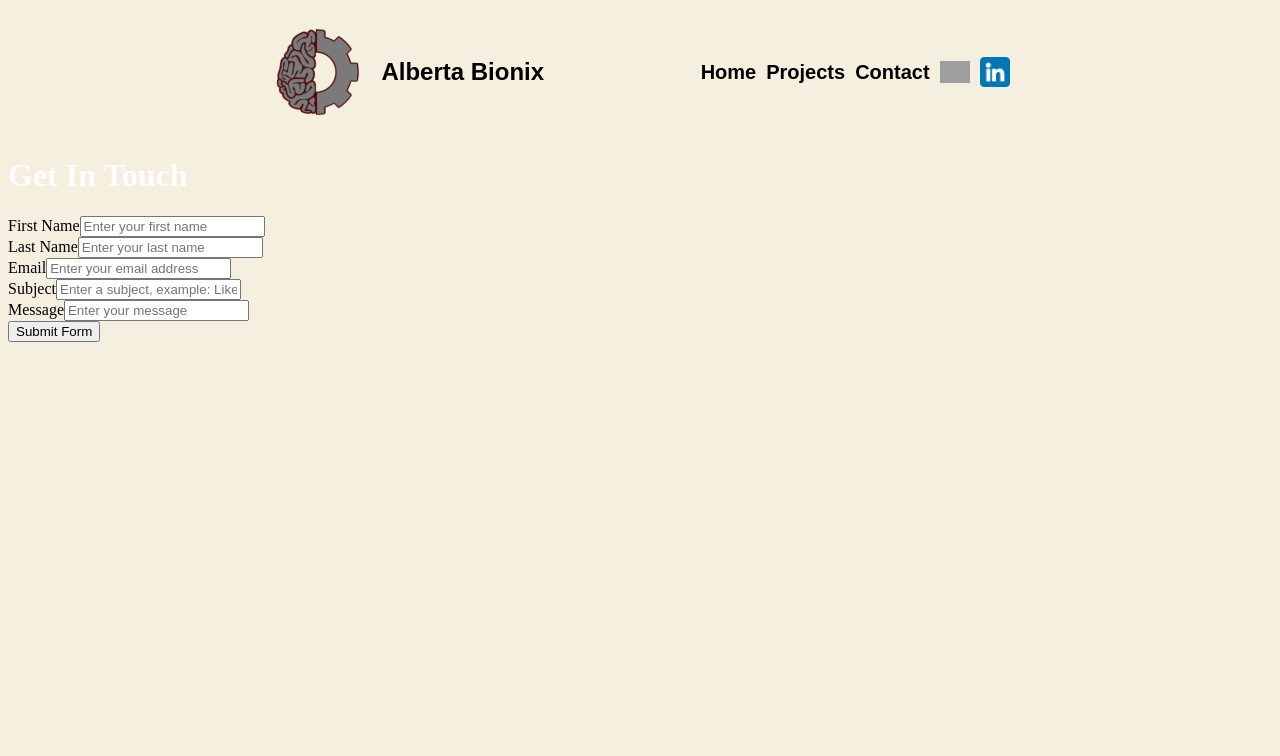
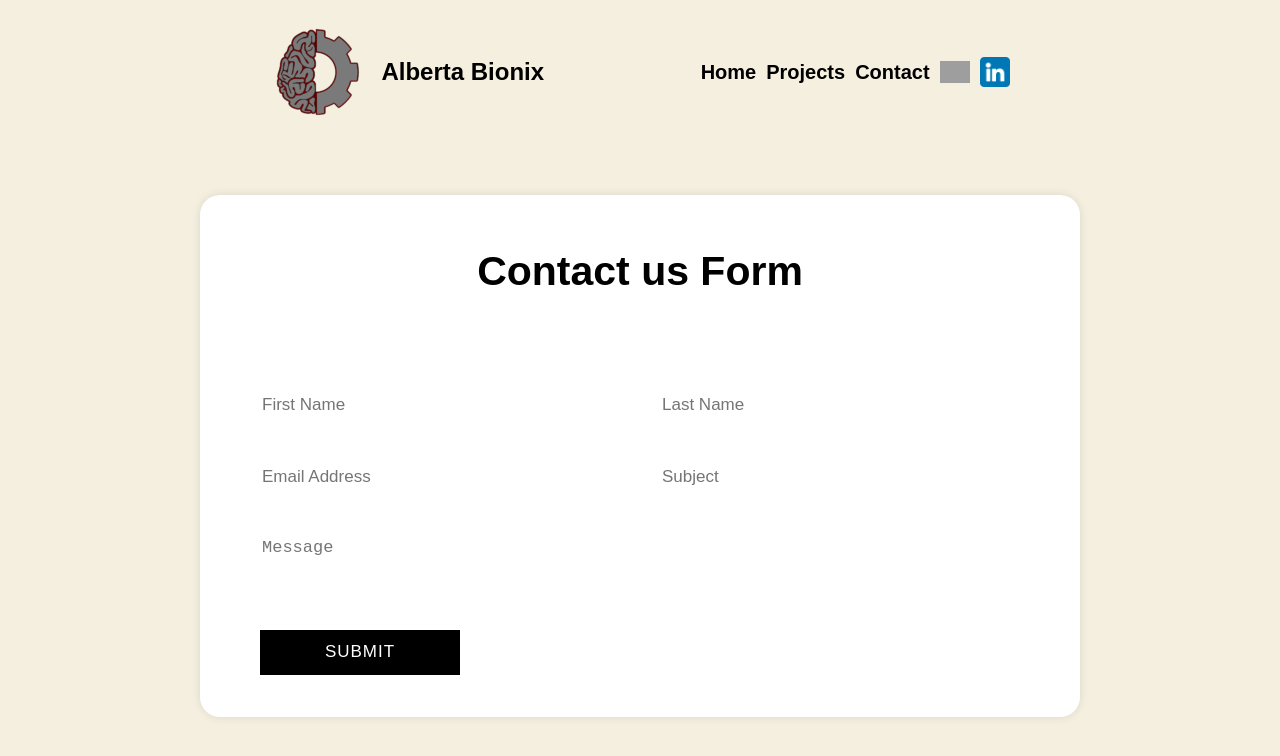
Before and after one commit to albertabionix/Website, a React (Vite) app in the folder biomedwebsite/: page /contact in a window 1280 px wide. Shown: the top 756 px of the page. Built offline with nearby package versions, Linux system fonts and the light colour scheme; grey boxes are pictures that could not be loaded.

Commit message:
contact page styling needs changfes

```diff
--- a/biomedwebsite/src/pages/contact.jsx
+++ b/biomedwebsite/src/pages/contact.jsx
@@ -29,32 +29,73 @@ export default function Contact() {
     };
 
     return (
-        <div className='contact'>
+        // <div className='contact'>
+        //     <div className='contact_group'>
+        //         <h1> Get In Touch</h1>
+        //         <form onSubmit={onSubmit} className='form'>
+        //             <div className='inputs'>
+        //                 {/* <label>First Name</label> */}
+        //                 <input type='text' placeholder="Enter your first name" required />
+        //             </div>
+        //             <div className='inputs'>
+        //                 {/* <label>Last Name</label> */}
+        //                 <input type='text' placeholder="Enter your last name" required />
+        //             </div>
+        //             <div className='inputs'>
+        //                 {/* <label>Email</label> */}
+        //                 <input type='text' placeholder="Enter your email address" required />
+        //             </div>
+        //             <div className='inputs'>
+        //                 {/* <label>Subject</label> */}
+        //                 <input type='text' placeholder="Enter a subject, example: Like to know more " required />
+        //             </div>
+        //             <div className='inputs'>
+        //                 <label>Message</label>
+        //                 <input type='text' placeholder="Enter your message" required />
+        //             </div>
+        //             <div className='inputs'>
+        //                 <button>Submit Form</button>
+        //             </div>
+        //         </form>
+        //     </div>
+        // </div>
+
+        <div class="contact">
             <div className='contact_group'>
-                <h1> Get In Touch</h1>
-                <form onSubmit={onSubmit} className='form'>
-                    <div className='inputs'>
-                        <label>First Name</label>
-                        <input type='text' placeholder="Enter your first name" required />
+                <div class="title">
+                    <h1>Contact us Form</h1>
+                </div>
+                <form onSubmit={onSubmit}>
+                    <div class="form-row">
+                        <div class="input-data">
+                            <input type="text" placeholder='First Name' required />
+                            <div class="underline"></div>
+                        </div>
+                        <div class="input-data">
+                            <input type="text" placeholder='Last Name' required />
+                            <div class="underline"></div>
+                        </div>
                     </div>
-                    <div className='inputs'>
-                        <label>Last Name</label>
-                        <input type='text' placeholder="Enter your last name" required />
+                    <div class="form-row">
+                        <div class="input-data">
+                            <input type="text" placeholder='Email Address' required />
+                            <div class="underline"></div>
+                        </div>
+                        <div class="input-data">
+                            <input type="text" placeholder='Subject' required />
+                            <div class="underline"></div>
+                        </div>
                     </div>
-                    <div className='inputs'>
-                        <label>Email</label>
-                        <input type='text' placeholder="Enter your email address" required />
+                    <div class="form-row">
+                        <div class="input-data textarea">
+                            <textarea rows="8" cols="80" placeholder='Message' required></textarea>
+                        </div>
                     </div>
-                    <div className='inputs'>
-                        <label>Subject</label>
-                        <input type='text' placeholder="Enter a subject, example: Like to know more " required />
-                    </div>
-                    <div className='inputs'>
-                        <label>Message</label>
-                        <input type='text' placeholder="Enter your message" required />
-                    </div>
-                    <div className='inputs'>
-                        <button>Submit Form</button>
+                    <div class="form-row submit-btn">
+                        <div class="input-data">
+                            <div class="inner"></div>
+                            <input type="submit" value="submit" />
+                        </div>
                     </div>
                 </form>
             </div>
--- a/biomedwebsite/src/pages/projects.jsx
+++ b/biomedwebsite/src/pages/projects.jsx
@@ -47,6 +47,7 @@ export default function Projects() {
 
                 <div className="past_projects">
                     <div className="alex_exo">
+                        <div className="proj_details_group">
                             <div className="proj_details">
                                 <h1>ALEX Exoskeleton</h1>
                                 <h2>2018 – 2021</h2>
@@ -57,6 +58,7 @@ export default function Projects() {
                             </div>
                         </div>
                     </div>
+                </div>
 
             </div>
         </div>
--- a/biomedwebsite/src/styles/contact.css
+++ b/biomedwebsite/src/styles/contact.css
@@ -1,16 +1,209 @@
-.contact {
+.contact {}
 
-}
 .contact_group {
     display: flex;
     flex-direction: column;
+    align-items: center;
 }
-.form {
 
+.form {}
+
+.inputs {}
+
+.inputs>label {
+    color: black;
+    /* #F5EFE0 */
 }
-.inputs {
 
+
+
+@import url('https://fonts.googleapis.com/css?family=Poppins:400,500,600,700&display=swap');
+
+/* * {
+    margin: 0;
+    padding: 0;
+    outline: none;
+    box-sizing: border-box;
+    font-family: 'Poppins', sans-serif;
+} */
+
+/* body {
+    display: flex;
+  align-items: center;
+  justify-content: center;
+    min-height: 100vh;
+    padding: 10px;
+    font-family: 'Poppins', sans-serif;
+    background: linear-gradient(115deg, #56d8e4 10%, #9f01ea 90%);
+} */
+
+.contact_group {
+    display: flex;
+    max-width: 800px;
+    background: #fff;
+    width: 800px;
+    padding: 25px 40px 10px 40px;
+    border-radius: 20px;
+    box-shadow: 0px 0px 10px rgba(0, 0, 0, 0.1);
 }
-.inputs > label {
+
+.contact_group .title > h1 {
+    text-align: center;
+    font-size: 41px;
+    font-weight: 600;
+    font-family: 'Poppins', sans-serif;
     color: black;
+    /* background: -webkit-linear-gradient(right, #56d8e4, #9f01ea, #56d8e4, #9f01ea); */
+    /* -webkit-background-clip: text; */
+    /* -webkit-text-fill-color: transparent; */
 }
+
+.contact_group form {
+    padding: 30px 0 0 0;
+}
+
+.contact_group form .form-row {
+    display: flex;
+    margin: 32px 0;
+}
+
+.contact {
+    font-family: "Readex Pro", sans-serif;
+    display: flex;
+    justify-content: center;
+    align-items: center;
+    height: 80vh;
+}
+
+form .form-row .input-data {
+    width: 100%;
+    height: 40px;
+    margin: 0 20px;
+    position: relative;
+}
+
+form .form-row .textarea {
+    height: 70px;
+}
+
+.input-data input,
+.textarea textarea {
+    display: block;
+    width: 100%;
+    height: 100%;
+    border: none;
+    font-size: 17px;
+    border-bottom: 2px solid rgb(255, 255, 255);
+}
+
+/* .input-data input:focus~label,
+.textarea textarea:focus~label,
+.input-data input:valid~label,
+.textarea textarea:valid~label {
+    transform: translateY(-20px);
+    font-size: 14px;
+    color: white;
+} */
+
+.textarea textarea {
+    resize: none;
+    padding-top: 10px;
+}
+
+.input-data label {
+    position: absolute;
+    pointer-events: none;
+    bottom: 10px;
+    font-size: 16px;
+    transition: all 0.3s ease;
+}
+
+.textarea label {
+    width: 100%;
+    bottom: 40px;
+    background: #fff;
+}
+
+.input-data .underline {
+    position: absolute;
+    bottom: 0;
+    height: 2px;
+    width: 100%;
+}
+
+.input-data .underline:before {
+    position: absolute;
+    content: "";
+    height: 2px;
+    width: 100%;
+    background: #3498db;
+    transform: scaleX(0);
+    transform-origin: center;
+    transition: transform 0.3s ease;
+}
+
+.input-data input:focus~.underline:before,
+.input-data input:valid~.underline:before,
+.textarea textarea:focus~.underline:before,
+.textarea textarea:valid~.underline:before {
+    transform: scale(1);
+}
+
+.submit-btn .input-data {
+    overflow: hidden;
+    height: 45px !important;
+    width: 25% !important;
+}
+
+.submit-btn .input-data .inner {
+    height: 100%;
+    width: 300%;
+    position: absolute;
+    left: -100%;
+    background: black;
+    transition: all 0.4s;
+}
+
+.submit-btn .input-data:hover .inner {
+    left: 0;
+}
+
+.submit-btn .input-data input {
+    background: none;
+    border: none;
+    color: #fff;
+    font-size: 17px;
+    font-weight: 500;
+    text-transform: uppercase;
+    letter-spacing: 1px;
+    cursor: pointer;
+    position: relative;
+    z-index: 2;
+}
+
+.form-row submit-btn {
+    display: flex;
+    align-items: center;
+}
+
+@media (max-width: 700px) {
+    .container .text {
+        font-size: 30px;
+    }
+
+    .container form {
+        padding: 10px 0 0 0;
+    }
+
+    .container form .form-row {
+        display: block;
+    }
+
+    form .form-row .input-data {
+        margin: 35px 0 !important;
+    }
+
+    .submit-btn .input-data {
+        width: 40% !important;
+    }
+}
--- a/biomedwebsite/src/styles/projects.css
+++ b/biomedwebsite/src/styles/projects.css
@@ -4,6 +4,7 @@
     display: flex;
     flex-direction: column;
     align-items: center;
+    width: 100%;
 }
 .current_projects_group, .past_projects {
     /* width: 100%; */
@@ -22,6 +23,8 @@
 .proj_details_group {
     display: flex;
     flex-direction: row;
+    justify-content: space-between;
+    width: 100%;
 }
 .proj_details {
     width: 500px;
```
Lines whose indentation alone changed are shown as unchanged.
